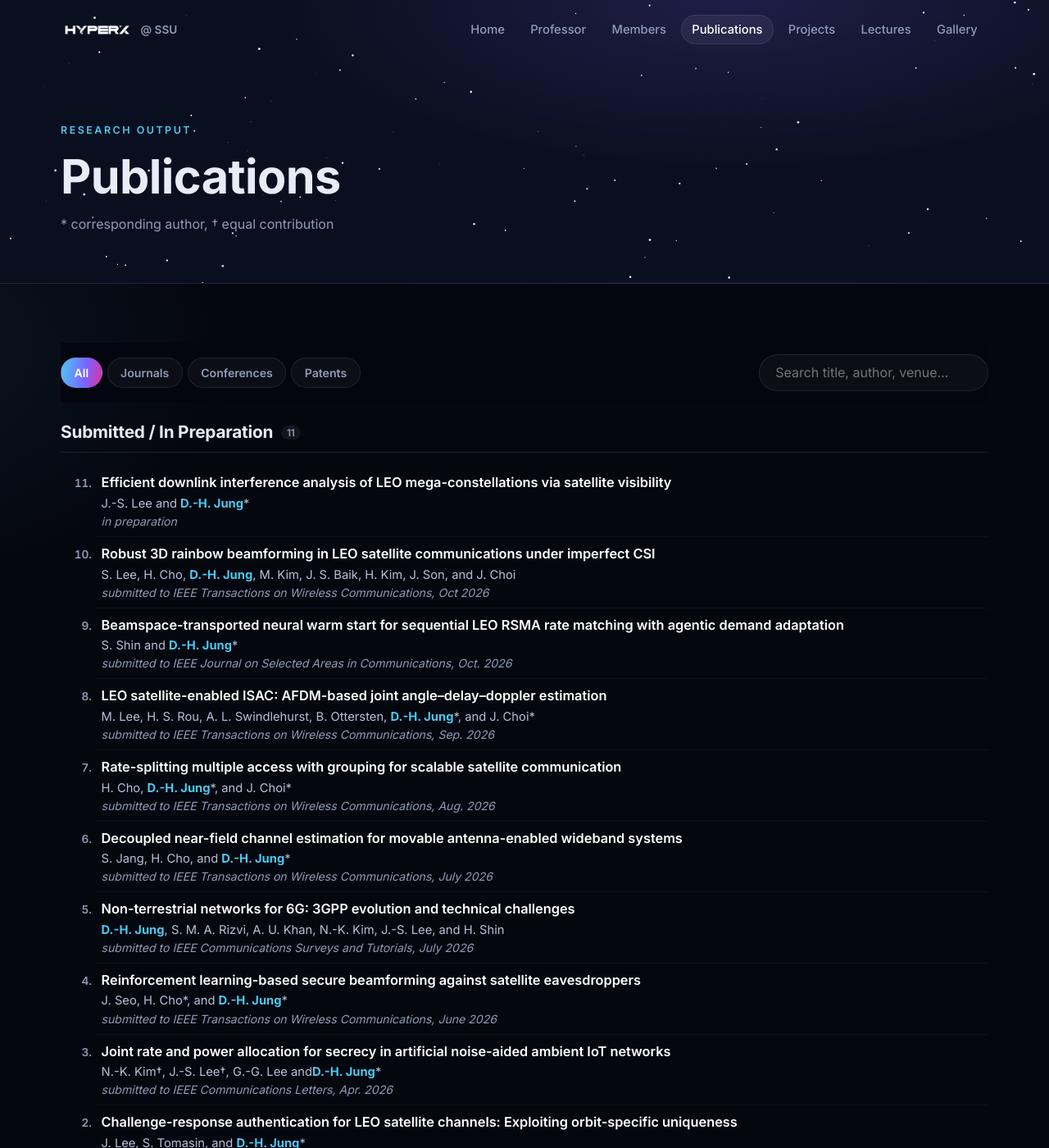
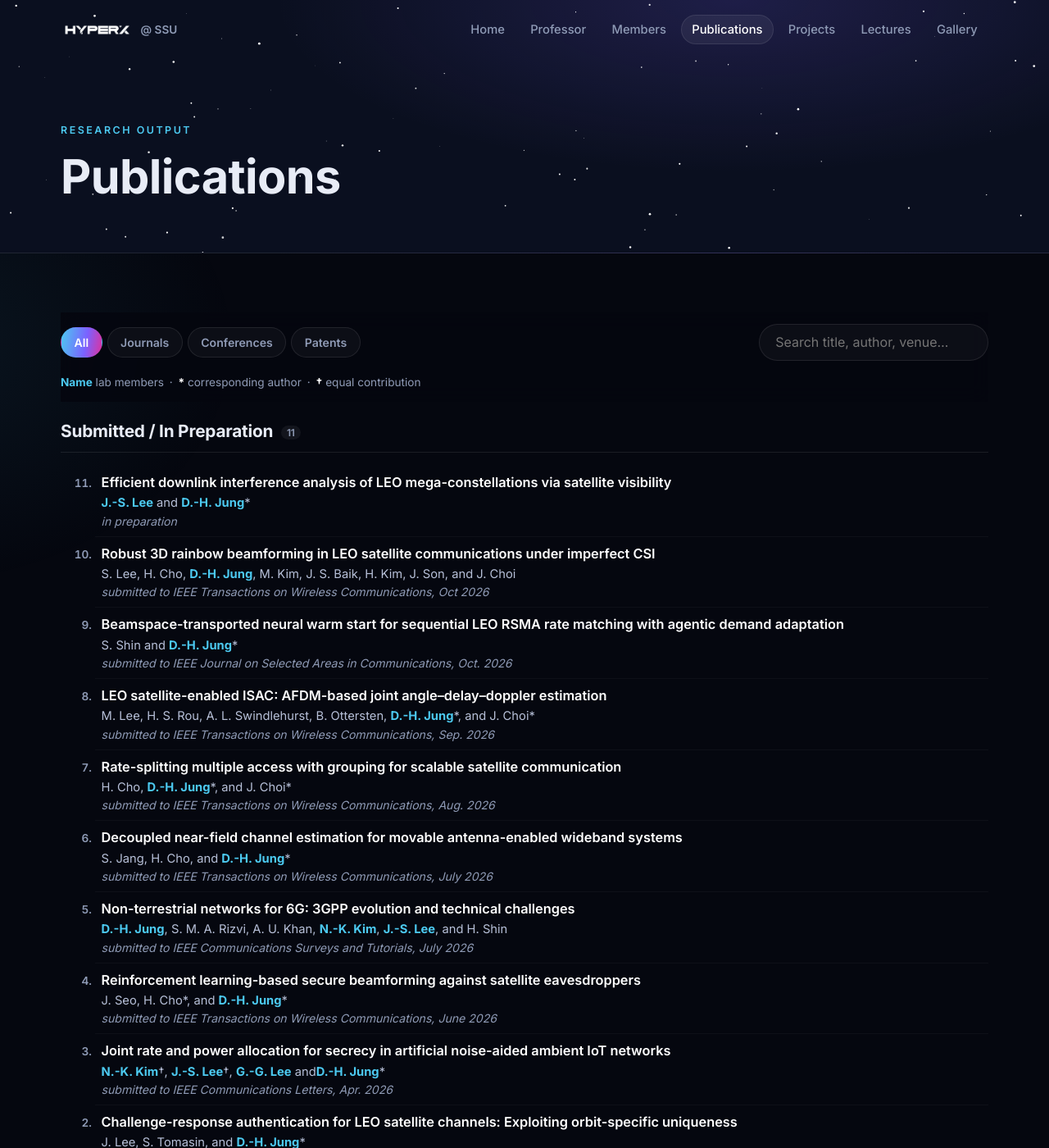
Before and after one commit to hyperx-web/hyperx, a Jekyll site: the page built from publications.html, in a window 1280 px wide and 1400 px high. Shown: the whole window at 82% size. Built offline with Jekyll 4.4.1, drawn with Linux system fonts in a browser that asks for light colours; some web fonts are replaced; some of the changed text lies outside the part shown.

Commit message:
Highlight lab members in publications and add legend
Co-Authored-By: Claude Opus 5.5 <noreply@anthropic.com>

```diff
--- a/_data/members.yml
+++ b/_data/members.yml
@@ -49,3 +49,6 @@ alumni_undergraduate:
   - { name: Nam-Kun Kim, period: "2025.11. – 2026.02." }
   - { name: Ji-Seok Lee, period: "2025.08. – 2026.02." }
   - { name: Jung-Guen Bae, period: "2025.08. – 2025.10." }
+
+# 논문 목록에서 색으로 강조할 연구실 구성원 이름 (논문에 쓰인 표기 그대로)
+pub_names: ["D.-H. Jung", "D. H. Jung", "정동현", "G.-G. Lee", "N.-K. Kim", "J.-S. Lee", "김남건", "이지석"]
--- a/assets/css/style.css
+++ b/assets/css/style.css
@@ -258,7 +258,9 @@ p { margin: 0 0 .8em; }
 .pub-item p { margin: 0; }
 .pub-title { font-weight: 600; color: #fff; font-size: 1.02rem; }
 .pub-authors { color: #b7c0d8; font-size: .92rem; margin-top: 2px !important; }
-.pub-authors b { color: var(--accent); font-weight: 700; }
+.pub-authors .lab, .pub-legend .lab { color: var(--accent); font-weight: 700; }
+.pub-legend { margin: 0; font-size: .85rem; color: var(--muted); flex-basis: 100%; order: 3; }
+.pub-legend b { color: #fff; }
 .pub-venue { color: var(--muted); font-size: .88rem; font-style: italic; }
 .pub-item.hidden, .pub-group.hidden { display: none; }
 mark { background: rgba(76,201,240,.3); color: #fff; border-radius: 3px; }
--- a/publications.html
+++ b/publications.html
@@ -15,6 +14,7 @@ lead: "* corresponding author, † equal contribution"
         <button class="filter" data-filter="conference">Conferences</button>
         <button class="filter" data-filter="patent">Patents</button>
       </div>
+      <p class="pub-legend"><span class="lab">Name</span> lab members&ensp;·&ensp;<b>*</b> corresponding author&ensp;·&ensp;<b>†</b> equal contribution</p>
       <input class="pub-search" type="search" placeholder="Search title, author, venue…" aria-label="Search publications">
     </div>
 
@@ -25,7 +25,8 @@ lead: "* corresponding author, † equal contribution"
         {% for it in g.items %}
         <li class="pub-item">
           <p class="pub-title">{{ it.title }}</p>
-          <p class="pub-authors">{{ it.authors | replace: "D.-H. Jung", "<b>D.-H. Jung</b>" | replace: "D. H. Jung", "<b>D. H. Jung</b>" | replace: "정동현", "<b>정동현</b>" }}</p>
+          {% assign authors = it.authors %}{% for n in site.data.members.pub_names %}{% assign tagged = '<span class="lab">' | append: n | append: '</span>' %}{% assign authors = authors | replace: n, tagged %}{% endfor %}
+          <p class="pub-authors">{{ authors }}</p>
           <p class="pub-venue">{{ it.venue }}</p>
         </li>
         {% endfor %}
```
Also changed, not shown: other parts of publications.html (+0 -1 lines).
